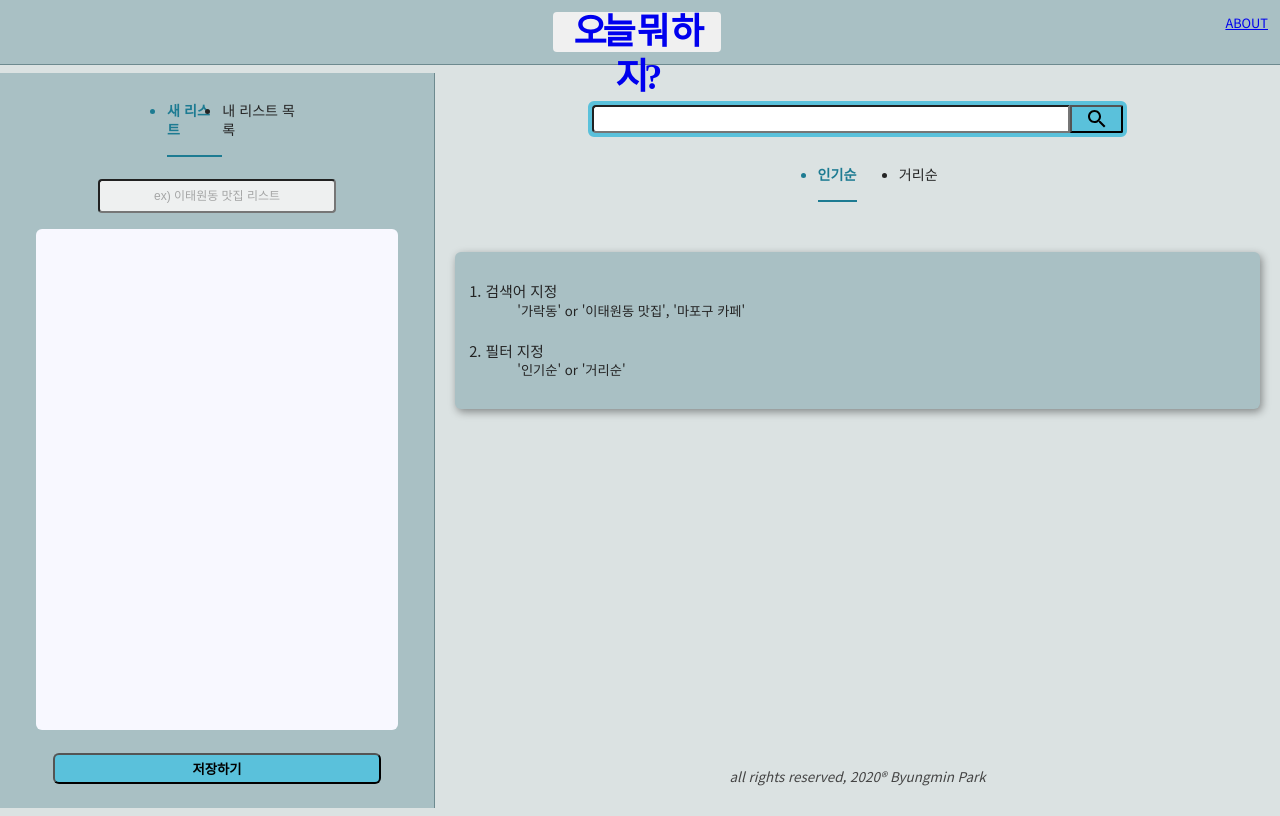
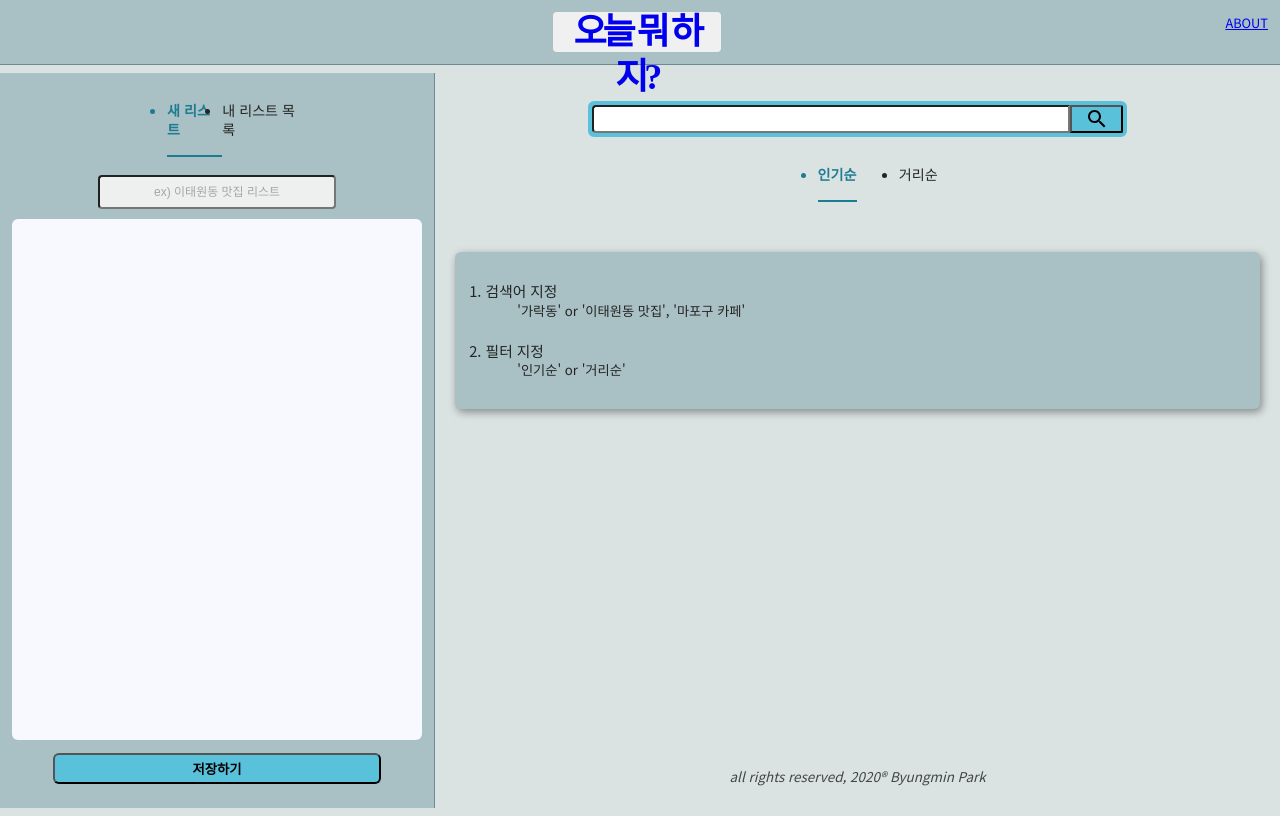
Before and after one commit to byungminpark/project-oneul, a React app: page / in a window 1280 px wide. Built offline with nearby package versions, Linux system fonts and the light colour scheme; a web font is replaced by a local one.

Commit message:
Fix mobile vh unit problem

```diff
--- a/src/App.css
+++ b/src/App.css
@@ -1,9 +1,13 @@
 /* LAYOUT */
-body {
+html,
+body,
+#root {
   background-color: #dbe2e2;
+  height: 100%;
 }
+
 .App {
-  min-height: 100vh;
+  min-height: 100%;
   padding-top: 65px; /* AppHeader height, AppSidebar margin */
   background-color: #dbe2e2;
   position: relative; /* for Footer */
@@ -27,7 +31,7 @@ body {
   z-index: 9;
   width: 100vw; /* actual: 100vw + 1px */
   border-right: 1px solid #6d8a8f; /* IE11 bug: blinking black box(=AppSidebar's after area) when first render, FIX: avoid overlapping with exactly same width(100vw) and left */
-  height: calc(100vh - 65px);
+  height: calc(100% - 65px);
   padding: 12px;
   background-color: #a9c0c4;
   transition: transform 0.8s cubic-bezier(0.23, 1, 0.32, 1);
@@ -39,7 +43,7 @@ body {
   display: block;
   width: 100%; /* actual: 100vw + 1px */
   margin-left: 1px; /* IE11 bug: blinking black box(=AppSidebar's after area) when first render, FIX: avoid overlapping with exactly same width(100vw) and left */
-  height: inherit;
+  height: 100%;
   content: '';
   pointer-events: none;
   background-color: black;
--- a/src/common/components/AppHeader.css
+++ b/src/common/components/AppHeader.css
@@ -6,7 +6,7 @@
 .AppHeader-button {
   width: 36px;
   height: 36px;
-  transition: background-image 0.2s ease-out;
+  /* transition: background-image 0.2s ease-out; */
 }
 
 .AppHeader-logo {
--- a/src/common/components/AppSidebar.css
+++ b/src/common/components/AppSidebar.css
@@ -5,7 +5,6 @@
 
 /* HEADER */
 .AppSidebar-header {
-  margin-bottom: 12px;
   display: flex;
   justify-content: center;
 }
@@ -15,6 +14,13 @@
 
 /* MAIN */
 .AppSidebar-main {
-  flex-grow: 1;
-  padding: 12px 0;
+  flex: 1 0 auto;
+  padding: 20px 0 12px;
+
+  display: flex;
+  flex-direction: column;
 }
+/* MyList, NewList... */
+.AppSidebar-main > div {
+  flex: 1 0 auto;
+}
--- a/src/common/components/AppSidebarMyLists.css
+++ b/src/common/components/AppSidebarMyLists.css
@@ -1,6 +1,5 @@
 .AppSidebarMyLists {
   position: relative;
-  height: 100%;
 }
 .AppSidebarMyLists-list {
   position: absolute;
@@ -9,12 +8,13 @@
   left: 0;
   right: 0;
   border-radius: 6px;
+  padding: 8px;
+  background-color: ghostwhite;
+
   overflow-y: scroll;
-  overscroll-behavior: contain;
+  overscroll-behavior: none;
 
-  padding: 8px;
   counter-reset: list;
-  background-color: ghostwhite;
 }
 .AppSidebarMyLists-item {
   padding: 0 4px;
--- a/src/common/components/AppSidebarNewList.css
+++ b/src/common/components/AppSidebarNewList.css
@@ -1,6 +1,5 @@
 .AppSidebarNewList {
   position: relative;
-  height: 100%;
 
   display: flex;
   flex-direction: column;
@@ -31,13 +30,14 @@
   bottom: 0;
   left: 0;
   right: 0;
-  margin: 50px 24px 54px;
+  width: 100%;
+  margin: 44px 0;
   padding: 0 4px;
   background-color: ghostwhite;
   border-radius: 6px;
 
   overflow-y: scroll;
-  overscroll-behavior: contain;
+  overscroll-behavior: none;
 }
 
 .AppSidebarNewList .PlaceList li {
--- a/src/common/components/Dialogue.css
+++ b/src/common/components/Dialogue.css
@@ -13,7 +13,7 @@
   top: 30%;
   left: 50%;
   transform: translateX(-50%);
-  max-width: 320px;
+  max-width: 300px;
   padding: 6px;
   background-color: ghostwhite;
   border-radius: 4px;
--- a/src/common/components/PlaceList.css
+++ b/src/common/components/PlaceList.css
@@ -51,7 +51,7 @@
   border-radius: 50%;
   background-color: #5ac1db;
 
-  transition: 0.1s;
+  /* transition: 0.1s; */
   opacity: 0.7;
 }
 .PlaceList .PlaceList-btn:hover {
--- a/src/pages/about/About.jsx
+++ b/src/pages/about/About.jsx
@@ -12,7 +12,6 @@ const About = () => {
             <th scope="col">설명</th>
           </tr>
         </thead>
-
         <tbody>
           <tr className="About-traw">
             <th scope="row">이름</th>
@@ -28,10 +27,9 @@ const About = () => {
           </tr>
         </tbody>
       </table>
-
       {/* prettier-ignore */}
       <p className="About-further">
-        본 프로젝트 관련 사항은 <a href="https://github.com/byungminpark/jammming" target="_blank" rel="noreferrer">깃헙 README</a>를 참고해주세요.
+        본 프로젝트 관련 사항은 <a href="https://github.com/byungminpark/project-oneul" target="_blank" rel="noreferrer">깃헙 README</a>를 참고해주세요.
         <span className="About-hash">#모던JS #리액트 #웹팩 #바벨 #익스플로러11</span>
       </p>
     </main>
--- a/src/pages/home/components/HomeArticle.css
+++ b/src/pages/home/components/HomeArticle.css
@@ -66,7 +66,7 @@ second one's children
   }
 }
 
-.HomeArticle-moreButton {
+.HomeArticle .HomeArticle-moreButton {
   margin: 12px 0;
   width: 100%;
   height: 2em;
@@ -76,6 +76,7 @@ second one's children
   transition: 0.2s;
   /* for bg_loading */
   background-position: center;
+  background-size: 24px 24px;
 }
 .HomeArticle-moreButton:hover {
   background-color: rgba(90, 193, 219, 0.9);
```
